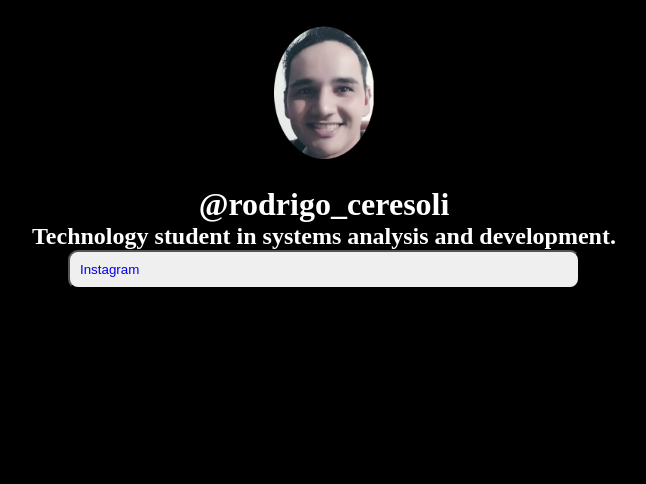
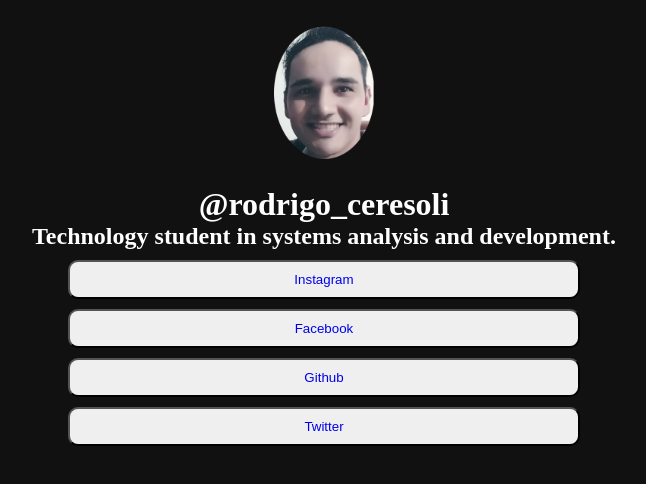
Before and after one commit to rodrigoaceresoli/Projeto-Links, a plain HTML site: page index.html in a window 1280 px wide. Shown: the whole page, without its empty margins (316-962 px from the left). Drawn offline with Linux system fonts and the light colour scheme.

Commit message:
Atualização

```diff
--- a/index.html
+++ b/index.html
@@ -17,7 +17,18 @@
 
 <div>
     <button class="links" type="button">
-        <a href="https://www.instagram.com/rodrigo_ceresoli/">Instagram</a>
+        <a href="https://www.instagram.com/rodrigo_ceresoli/" target="_blank">Instagram</a>
+    </button>
+</div>
+<div>
+    <button class="links" type="button"><a href="https://www.facebook.com/rodrigoaceresoli/" target="_blank">Facebook</a></button>
+</div>
+<div>
+    <button class="links" type="button"><a href="https://github.com/rodrigoaceresoli" target="_blank">Github</a></button>
+</div>
+<div>
+    <button class="links">
+        <a href="https://twitter.com/Rodrigo16307043" target="_blank">Twitter</a>
     </button>
 </div>
 </body>
--- a/style.css
+++ b/style.css
@@ -4,7 +4,7 @@
 }
 
 body{
-    background-color:black;
+    background-color:rgba(0, 0, 0, 0.932) ;
     align-items: center;
 }
 
@@ -20,7 +20,7 @@ h1{
     font-family: inherit;
 }
 h2{
-    color: white;
+    color: #ffffff;
     text-align: center;
 }
 
@@ -31,15 +31,19 @@ div > button{
     width: 40%;
     border-radius: 10px;
     padding: 10px;
-
-
 }
 
 button > a {
     text-decoration: none;
-
+    text-align: center;
 }
 button > a:hover{
     color: red;
-
 }
+.links {
+    margin-top: 10px;
+    justify-content: center;
+}
+button > img{
+    size-adjust: 1px;
+}
```
Also changed, not shown: Active-Instagram-3-icon.png (added), imagens/Designbolts-Free-Instagram-Active-Instagram-3.ico (added).
